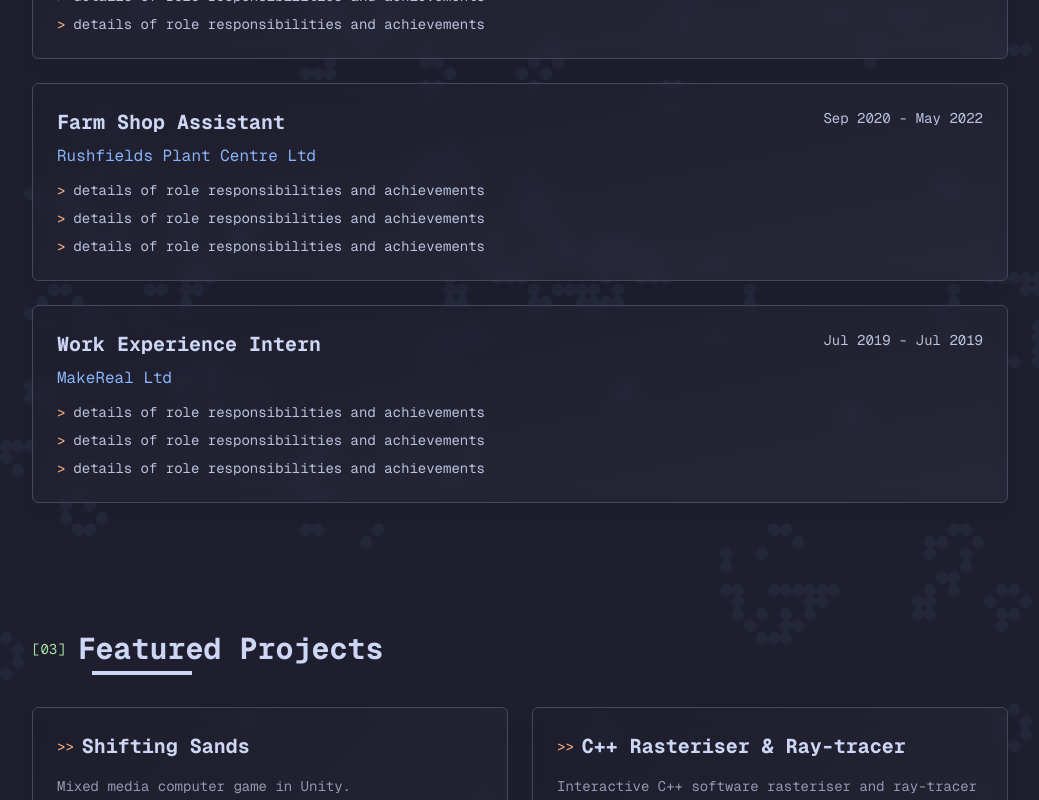
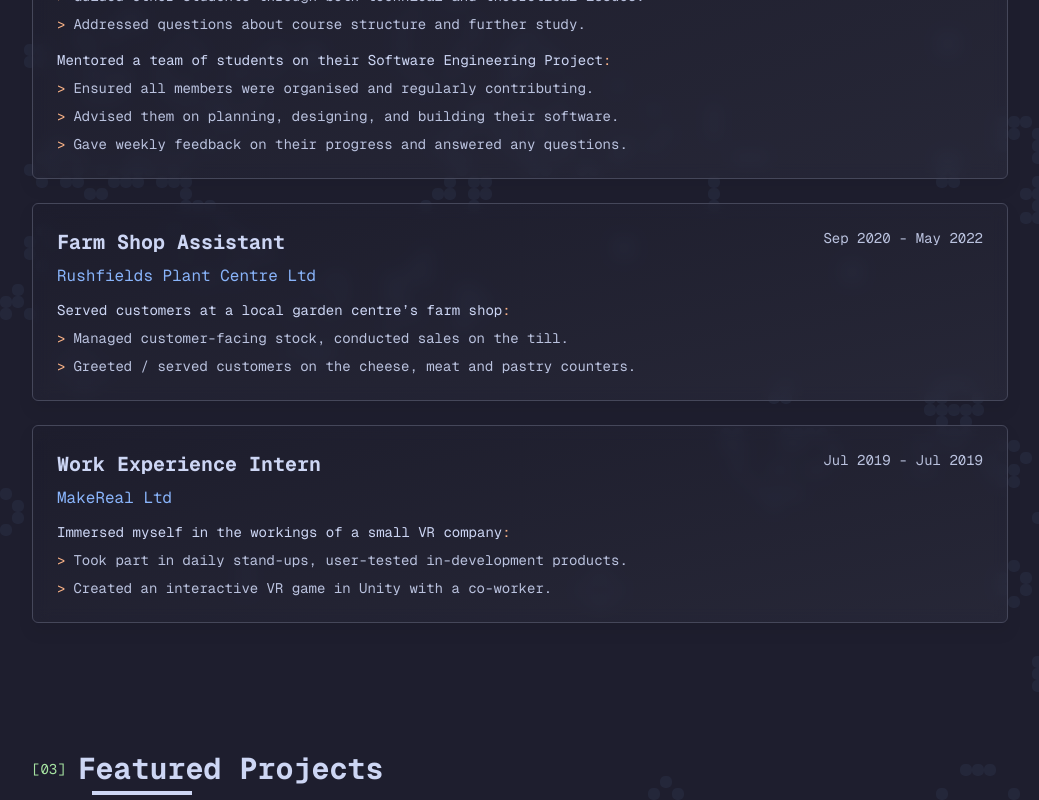
Before and after one commit to sd22404/portfolio, a Next.js app: page /portfolio/ in a window 1280 px wide. Shown: the part 1780-2580 px from the top of the page, without its empty margins (120-1159 px from the left). Built offline with nearby package versions, Linux system fonts and the light colour scheme.

Commit message:
fill in experience & project content

```diff
--- a/app/components/Experience.tsx
+++ b/app/components/Experience.tsx
@@ -16,10 +16,26 @@ export default function Experience() {
             <Text variant="small">Sep 2025 - Present</Text>
           </div>
           <Text variant="highlight" className="mb-3">University of Bristol</Text>
+          <div className='flex mb-2'>
+            <Text>
+              Supported teaching of lab sessions for the Computer Graphics unit
+            </Text>
+            <Text variant="ornament-alt" className="select-text">:</Text>
+          </div>
           <BulletList items={[
-            'details of role responsibilities and achievements',
-            'details of role responsibilities and achievements',
-            'details of role responsibilities and achievements'
+            'Guided other students through both technical and theoretical issues.',
+            'Addressed questions about course structure and further study.',
+          ]} />
+          <div className='mt-4 mb-2 flex'>
+            <Text>
+              Mentored a team of students on their Software Engineering Project
+            </Text>
+            <Text variant="ornament-alt" className="select-text">:</Text>
+          </div>
+          <BulletList items={[
+            'Ensured all members were organised and regularly contributing.',
+            'Advised them on planning, designing, and building their software.',
+            'Gave weekly feedback on their progress and answered any questions.'
           ]} />
         </Card>
 
@@ -29,10 +45,15 @@ export default function Experience() {
             <Text variant="small">Sep 2020 - May 2022</Text>
           </div>
           <Text variant="highlight" className="mb-3">Rushfields Plant Centre Ltd</Text>
+          <div className='flex mb-2'>
+            <Text>
+              Served customers at a local garden centre’s farm shop
+            </Text>
+            <Text variant="ornament-alt" className="select-text">:</Text>
+          </div>
           <BulletList items={[
-            'details of role responsibilities and achievements',
-            'details of role responsibilities and achievements',
-            'details of role responsibilities and achievements'
+            'Managed customer-facing stock, conducted sales on the till.',
+            'Greeted / served customers on the cheese, meat and pastry counters.',
           ]} />
         </Card>
 
@@ -42,10 +63,15 @@ export default function Experience() {
             <Text variant="small">Jul 2019 - Jul 2019</Text>
           </div>
           <Text variant="highlight" className="mb-3">MakeReal Ltd</Text>
+          <div className='flex mb-2'>
+            <Text>
+              Immersed myself in the workings of a small VR company
+            </Text>
+            <Text variant="ornament-alt" className="select-text">:</Text>
+          </div>
           <BulletList items={[
-            'details of role responsibilities and achievements',
-            'details of role responsibilities and achievements',
-            'details of role responsibilities and achievements'
+            'Took part in daily stand-ups, user-tested in-development products.',
+            'Created an interactive VR game in Unity with a co-worker.',
           ]} />
         </Card>
       </div>
--- a/app/components/ProjectCard.tsx
+++ b/app/components/ProjectCard.tsx
@@ -18,6 +18,7 @@ export type Project = {
     ticker?: string;
     title: string;
     description: string;
+    content?: string[];
     media?: MediaItem[];
     coverImage?: string;
     tags?: string[];
@@ -34,7 +35,7 @@ export default function ProjectCard(project: Project) {
 
                 {/* Description */}
                 <Text variant="muted">
-                    {project.description}
+                    {project.description.slice(0, 200)}{project.description.length > 200 ? '...' : ''}
                 </Text>
 
                 {project.coverImage &&
--- a/app/components/Projects.tsx
+++ b/app/components/Projects.tsx
@@ -8,7 +8,13 @@ export const projects: Project[] = [
     slug: "shifting-sands",
     ticker: "SS",
     title: "Shifting Sands",
-    description: "Mixed media computer game in Unity.",
+    description: "A mixed-media computer game using an Azure Kinect and lots of sand, made with Unity.",
+    content: [
+      `Followed agile development processes, with sprints to produce frequent demos, and weekly team retrospectives.`,
+      `Used the Kinect SDK to poll the height of a physical sandpit and reconstruct it as a Unity mesh in real time.`,
+      `Developed enemies that path-find across the generated terrain using slope angle, avoiding steep gradients.`,
+      `Came up with IPC solutions to send images to a Python server to process hand landmarks with Google’s MediaPipe.`
+    ],
     media: [
         { type: 'image', src: "/portfolio/projects/shifting-sands/hero-background.png", alt: "Leaderboard Background" },
         { type: 'image', src: "/portfolio/projects/shifting-sands/concept-art.png", alt: "Concept Art" },
@@ -22,20 +28,37 @@ export const projects: Project[] = [
     ticker: "RAY",
     title: "C++ Rasteriser & Ray-tracer",
     description: "Interactive C++ software rasteriser and ray-tracer from scratch.",
+    content: [
+      `Wrote an .obj and .mtl parser to load custom scenes and assets.`,
+      `Implemented rasterisation of triangle-based models in an SDL2 window with keyboard input to move camera.`,
+      `Implemented ray-traced flat, Gouraud and Phong shading models, shadows, area lights, normal maps, and mirrors.`,
+      `Made use of the OpenMP library to quickly parallelise ray-trace functions and speed up rendering.`,
+    ],
     tags: ["C++", "SDL2", "OpenMP"],
   },
   {
     slug: "livestock-management-app",
     ticker: "LMA",
     title: "Livestock Management App",
-    description: "Livestock management web app for a local city farm.",
+    description: "A comprehensive livestock management web app made using React and Spring Boot for a local city farm.",
+    content: [
+      `Collaborated on a GitHub repository; made use of branches, created and reviewed PRs.`,
+      `Consulted regularly with the client to receive feedback and drive the project towards their requirements.`,
+      `Employed Spring Boot to quickly get a Java backend with MongoDB up and running.`,
+      `Leveraged React (TypeScript) with Google’s Material Design components for a professional-looking frontend.`
+    ],
     tags: ["React", "TypeScript", "Spring Boot", "MongoDB"],
   },
   {
     slug: "distributed-game-of-life",
     ticker: "GOL",
     title: "Distributed Game of Life",
-    description: "A distributed implementation of Conway's Game of Life to AWS workers.",
+    description: "A simulation of Conway’s Game of Life written in Go and distributed among AWS workers.",
+    content: [
+      `Parallelised a serial implementation of GoL using Go channels, synchronising the threads at each turn cycle.`,
+      `Distributed the single-threaded system to four AWS workers, with a single broker node for task management.`,
+      `Introduced a halo-exchange technique via RPCs to optimise Game of Life world division among workers.`,
+    ],
     tags: ["Go", "AWS"],
   },
 ];
--- a/app/components/ui/Tag.tsx
+++ b/app/components/ui/Tag.tsx
@@ -8,7 +8,7 @@ interface TagProps {
 
 export default function Tag({ children, variant = 'default', className = '' }: TagProps) {
   const variantClasses = {
-    default: "px-3 py-1 bg-background-lighter rounded font-mono text-sm",
+    default: "px-3 py-1 bg-background-lighter rounded font-mono text-sm group-hover:bg-accent/80 group-hover:text-background transition-colors",
     highlight: "px-2 py-1 bg-accent/20 text-accent rounded text-xs font-mono"
   };
 
--- a/app/projects/[slug]/page.tsx
+++ b/app/projects/[slug]/page.tsx
@@ -10,6 +10,7 @@ import { projects } from "@/app/components/Projects";
 import Header from "@/app/components/Header";
 import MediaCarousel from "@/app/components/MediaCarousel";
 import Footer from "@/app/components/Footer";
+import BulletList from "@/app/components/ui/BulletList";
 
 export function generateStaticParams() {
     return projects.map((p) => ({ slug: p.slug }));
@@ -30,15 +31,18 @@ export default async function ProjectPage({ params }: { params: Promise<{ slug:
     const project = projects.find((p) => p.slug === slug);
     if (!project) return notFound();
 
+    const hasMedia = Array.isArray(project.media) && project.media.length > 0;
+
     return (
         <div className="relative min-h-screen flex flex-col">
             <Header />
             <Background />
-            <div className="flex-1 grid grid-cols-1 xl:grid-cols-2 xl:max-h-screen gap-8 px-4">
+            <div className={`flex-1 grid grid-cols-1 ${hasMedia ? 'xl:grid-cols-2 xl:max-h-screen' : ''} gap-8 px-4`}>
                 <Section id="text">
                     <SectionHeading number={project.ticker || project.title.slice(0, 3).toUpperCase()}>{project.title}</SectionHeading>
 
                     <Text variant="muted" className="mb-6">{project.description}</Text>
+                    <BulletList items={project.content || []} className="mb-6" />
 
                     {project.tags?.length &&
                         <TagContainer className="mb-8">
@@ -49,11 +53,11 @@ export default async function ProjectPage({ params }: { params: Promise<{ slug:
                     }
                     <Link href="/#projects" variant="underline" className="mt-8">← Back to home</Link>
                 </Section>
-                <Section id="media" className="pb-8 xl:max-h-[calc(100vh-(61px+121px))]">
-                    {project.media?.length ? (
-                        <MediaCarousel items={project.media} className="w-full h-full" />
-                    ) : null}
-                </Section>
+                {hasMedia ? (
+                    <Section id="media" className="xl:max-h-[calc(100vh-(61px+121px))]">
+                            <MediaCarousel items={project.media} className="w-full h-full" />
+                    </Section>
+                ) : null}
             </div>
             <Footer />
         </div>
```
